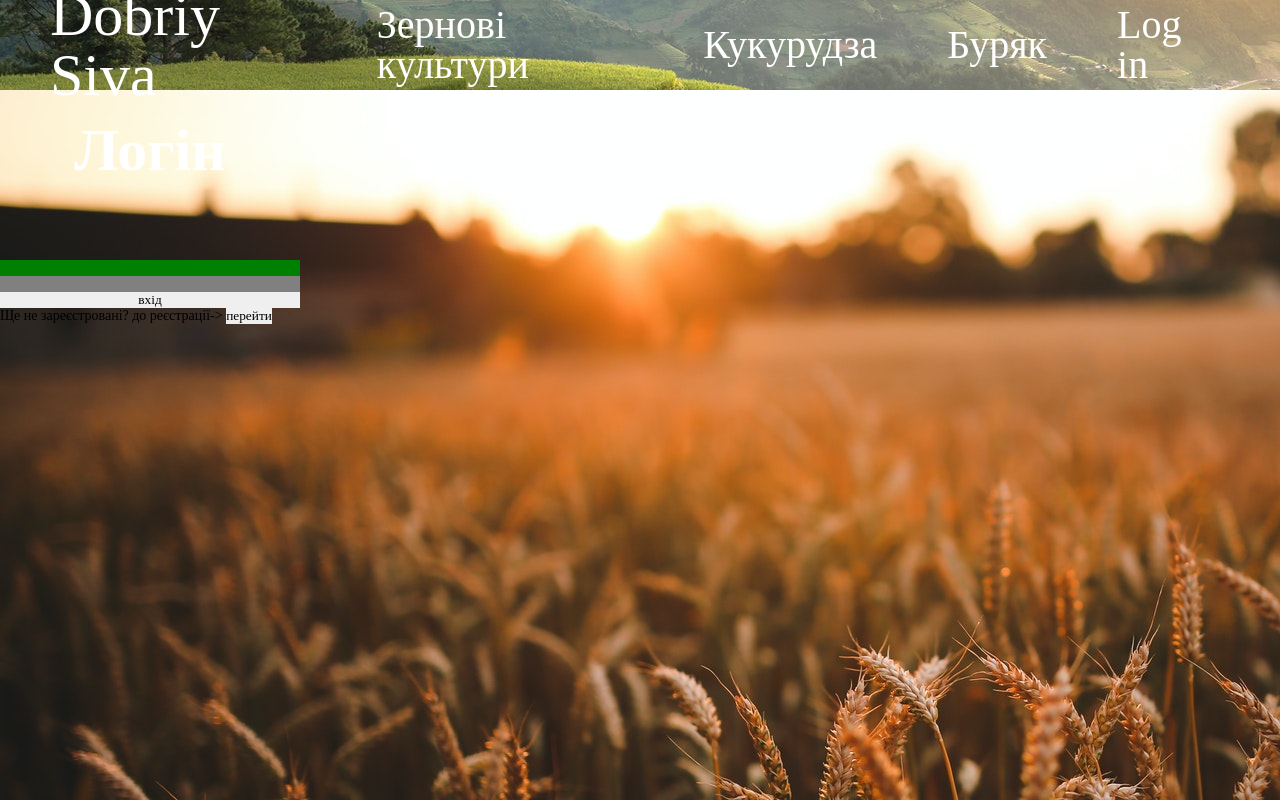
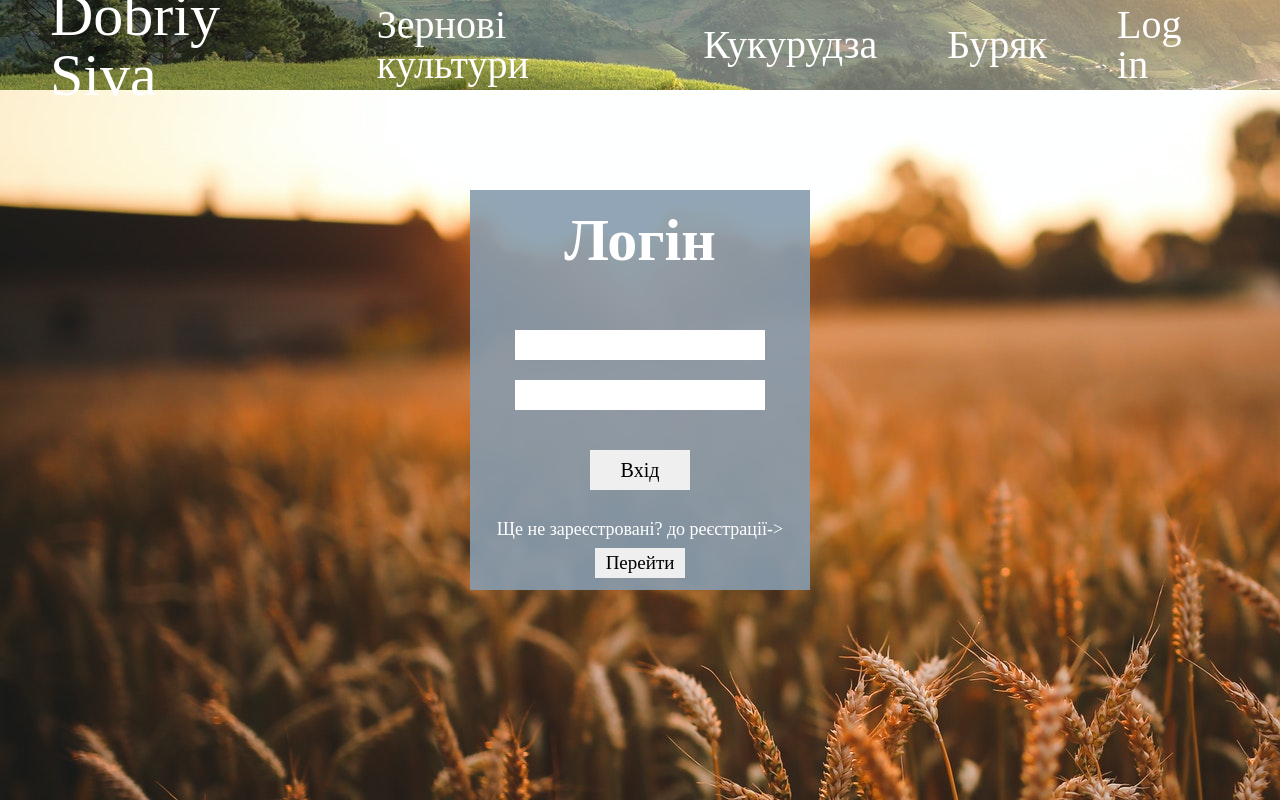
Before and after one commit to VasyaShkatulyak/dobriysiva, a React (Create React App) app: page /logIn in a window 1280 px wide. Shown: the top 800 px of the page. Built offline with nearby package versions, Linux system fonts and the light colour scheme.

Commit message:
added style to login form

```diff
--- a/package.json
+++ b/package.json
@@ -7,7 +7,7 @@
     "@testing-library/jest-dom": "^5.12.0",
     "@testing-library/react": "^11.2.7",
     "@testing-library/user-event": "^12.8.3",
-    "firebase": "^8.6.3",
+    "firebase": "^8.6.5",
     "react": "^17.0.2",
     "react-dom": "^17.0.2",
     "react-router-dom": "^5.2.0",
--- a/src/components/Login/Login.css
+++ b/src/components/Login/Login.css
@@ -1,3 +1,44 @@
-/* body{
-    background: grey;
-} */
+.loginForm{
+    width: 340px;
+    height: 400px;
+    background: rgb(135,156,175, 0.9);
+    margin: 0 auto;
+}
+.LoginH1{
+    margin: 100px 0px 0px 0px;
+    padding: 20px 0px 60px 0px;
+}
+.inputLogin{
+    width: 250px;
+    height: 30px;
+    margin: 0px 0px 20px 45px;
+    font-size: 25px;
+    color: rgb(54, 72, 61);
+}
+.btnLogin{
+    margin: 20px 0px 30px 120px;
+    width: 100px;
+    height: 40px;
+    font-size: 20px;
+}
+.titleQuestion{
+    color: white;
+    font-size: 18px;
+    text-align: center;
+}
+.btrSwap{
+    margin: 10px 0px 30px 0px;
+    width: 90px;
+    height: 30px;
+    font-size: 19px;
+}
+.btnLogin:hover{
+    color: rgb(135,156,175);
+    font-weight: 700;
+    box-shadow: rgb(255, 255, 255) 1px 0 30px;
+}
+.btrSwap:hover{
+    color: rgb(135,156,175);
+    font-weight: 700;
+    box-shadow: rgb(255, 255, 255) 1px 0 30px;
+}
--- a/src/components/Login/Login.js
+++ b/src/components/Login/Login.js
@@ -38,21 +38,21 @@ const register = ()=>{
 return (
     <div className="signin">
          <Header />
-        <div style={{display:'flex', flexDirection:'column', maxWidth:300}} >
-            {isReg?<h1>Реєстрація</h1>:<h1>Логін</h1>}
-            <input style={{background: "green"}} value={email} onChange={(e)=>setEmail(e.target.value)} type="email" />
-            <input style={{background: "grey"}} value={password}  onChange={(e)=>setPassowrd(e.target.value)} type="password" />
+        <div className="loginForm">
+            {isReg?<h1 className="LoginH1">Реєстрація</h1>:<h1 className="LoginH1">Логін</h1>}
+            <input className="inputLogin" value={email} onChange={(e)=>setEmail(e.target.value)} type="email" />
+            <input className="inputLogin" value={password}  onChange={(e)=>setPassowrd(e.target.value)} type="password" />
            <div>{error}</div>
            {isReg
-                ? <button onClick={register}>реєстрація</button>
-                : <button onClick={login}>вхід</button>
+                ? <button className="btnLogin" onClick={register}>Реєстрація</button>
+                : <button className="btnLogin" onClick={login}>Вхід</button>
                 }
-            <h6>
+            <h6 className="titleQuestion">
                     {isReg
                     ?goToLogin
                     :goToReg
                     }
-                    <button onClick={()=>setIsReg(!isReg)}>перейти</button></h6>
+                    <button className="btrSwap" onClick={()=>setIsReg(!isReg)}>Перейти</button></h6>
             </div>
         </div>
     )
```
Also changed, not shown: src/components/Login/LoginForm.js (deleted, +0 -23 lines), 1 other file (tests, documents, lock files or other folders).
